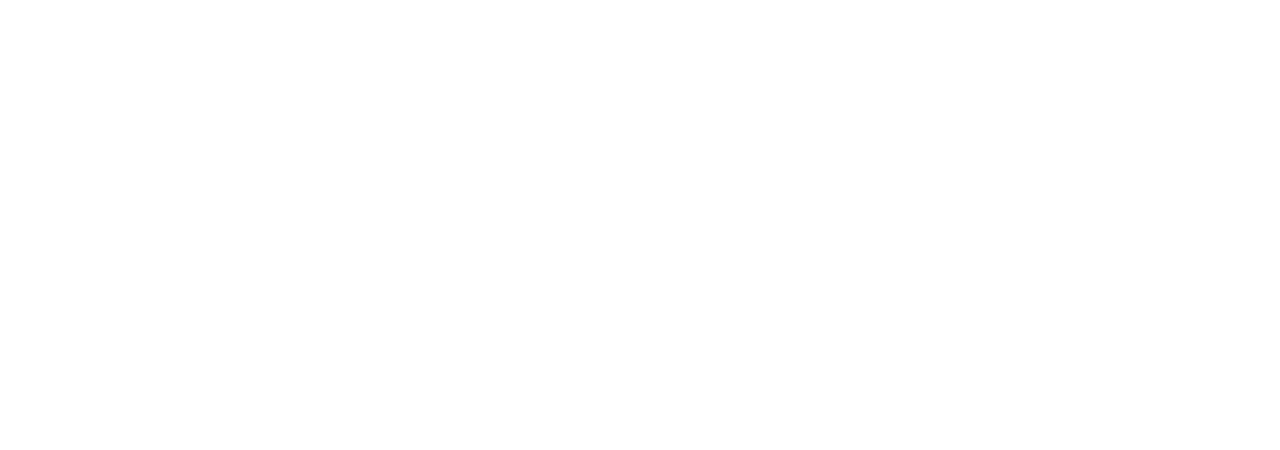
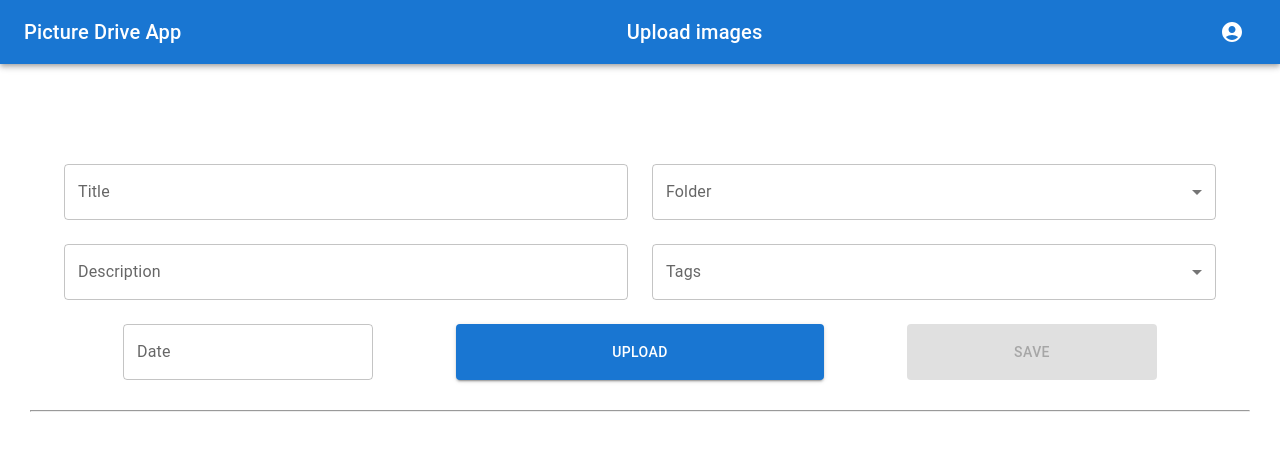
Before and after one commit to n3rwus/2022_TAB_S9_NERWINSKI_CS, a React (Create React App) app in the folder src/clientapp/: page /addPicture/1 in a window 1280 px wide. Shown: the top 450 px of the page. Built offline with nearby package versions, Linux system fonts and the light colour scheme.

Commit message:
Prepare frontend side to upload images

```diff
--- a/src/clientapp/src/App.tsx
+++ b/src/clientapp/src/App.tsx
@@ -26,6 +26,9 @@
 				<Route exact path={'/mainPage'}>
 					<MainPage />
 				</Route>
+				<Route exact path={'/addPicture/:token'} render={(props) => (
+					<AddImage token={props.match.params.token}/>)}
+				/>
 				<Route exact path={'/addPicture'}>
 					<AddImage />
 				</Route>
--- a/src/clientapp/src/components/DatePicker.tsx
+++ b/src/clientapp/src/components/DatePicker.tsx
@@ -4,7 +4,15 @@
 import { LocalizationProvider } from '@mui/x-date-pickers/LocalizationProvider';
 import { DatePicker } from '@mui/x-date-pickers/DatePicker';
 
-const BasicDatePicker = () => {
+interface iBasicDatePicker {
+	onDateChange: React.Dispatch<React.SetStateAction<Date | null>>
+}
+
+const BasicDatePicker = (props: iBasicDatePicker) => {
+	const {
+		onDateChange,
+	} = props;
+
 	const [value, setValue] = React.useState<Date | null>(null);
 
 	return (
@@ -15,6 +23,8 @@
 			value={value}
 			onChange={newValue => {
 				setValue(newValue);
+				onDateChange(newValue);
+				console.log(newValue);
 			}}
 			renderInput={params => <TextField {...params} />}
 		/>
--- a/src/clientapp/src/components/SelectBasic.tsx
+++ b/src/clientapp/src/components/SelectBasic.tsx
@@ -5,20 +5,35 @@
 import FormControl from '@mui/material/FormControl';
 import Select, { SelectChangeEvent } from '@mui/material/Select';
 
-const SelectBasic = () => {
+interface iSelectBasic {
+	folders: string[];
+	onFolderChange: React.Dispatch<React.SetStateAction<string>>;
+}
+
+const SelectBasic = (props: iSelectBasic) => {
+
+	const {
+		folders,
+		onFolderChange,
+	} = props;
+
 	const [folder, setFolder] = React.useState('');
 
 	const handleChange = (event: SelectChangeEvent) => {
 		setFolder(event.target.value);
+		onFolderChange(event.target.value);
 	};
+
+	const menuItems = folders.map(folder => (
+		<MenuItem value={folder}>{folder}</MenuItem>
+	));
 
 	return (
 		<Box sx={{ minWidth: 100 }}>
 		<FormControl fullWidth>
 			<InputLabel id="select-basic-label">{'Folder'}</InputLabel>
 			<Select labelId="select-basic-label" id="select-basic" value={folder} label="Folder" onChange={handleChange}>
-				<MenuItem value={'Spain'}>{'Spain'}</MenuItem>
-				<MenuItem value={'Trips'}>{'Trips'}</MenuItem>
+				{menuItems}
 			</Select>
 		</FormControl>
 		</Box>
--- a/src/clientapp/src/components/SelectTags.tsx
+++ b/src/clientapp/src/components/SelectTags.tsx
@@ -7,6 +7,11 @@
 import FormControl from '@mui/material/FormControl';
 import Select, { SelectChangeEvent } from '@mui/material/Select';
 import Chip from '@mui/material/Chip';
+
+interface iSelectTags {
+	tags: string[];
+	onTagsChange: React.Dispatch<React.SetStateAction<string[]>>;
+}
 
 const ITEM_HEIGHT = 48;
 const ITEM_PADDING_TOP = 8;
@@ -20,25 +25,28 @@
 	},
 };
 
-const tags = ['Holidays', 'Winter'];
-
 function getStyles(tag: string, tagName: readonly string[], theme: Theme) {
 	return {
 		fontWeight: tagName.indexOf(tag) === -1 ? theme.typography.fontWeightRegular : theme.typography.fontWeightMedium,
 	};
 }
 
-const SelectTags = () => {
+const SelectTags = (props: iSelectTags) => {
+	const {
+		tags,
+		onTagsChange,
+	} = props;
+
 	const theme = useTheme();
 	const [tagName, setPersonName] = React.useState<string[]>([]);
 	const handleChange = (event: SelectChangeEvent<typeof tagName>) => {
 		const {
 		target: { value },
 		} = event;
-		setPersonName(
-		// On autofill we get a stringified value.
-		typeof value === 'string' ? value.split(',') : value
-		);
+
+		setPersonName(typeof value === 'string' ? value.split(',') : value);
+		onTagsChange(typeof value === 'string' ? value.split(',') : value);
+
 	};
 
 	return (
--- a/src/clientapp/src/components/TextField.tsx
+++ b/src/clientapp/src/components/TextField.tsx
@@ -8,14 +8,34 @@
 	multiline?: boolean;
 	maxRows?: number;
 	rows?: number;
+	value : string;
+	onChange: React.Dispatch<React.SetStateAction<string>>;
 }
 
 const MyTextField = (props: iTextField) => {
-	const { id, label, fullwidth, multiline, maxRows, rows } = props;
+	const {
+		id,
+		label,
+		fullwidth,
+		multiline,
+		maxRows,
+		rows,
+		value,
+		onChange,
+	} = props;
 
 	return (
 		<React.Fragment>
-			<TextField id={id} label={label} multiline={multiline} maxRows={maxRows} fullWidth={fullwidth} rows={rows} />
+			<TextField
+				id={id}
+				label={label}
+				multiline={multiline}
+				maxRows={maxRows}
+				fullWidth={fullwidth}
+				rows={rows}
+				value={value}
+				onChange={e => onChange(e.target.value)}
+			/>
 		</React.Fragment>
 	);
 };
--- a/src/clientapp/src/pages/AddImage.tsx
+++ b/src/clientapp/src/pages/AddImage.tsx
@@ -9,8 +9,17 @@
 import UploadImageButton from '../components/UploadImageButton';
 import UploadImageCard from '../components/UploadImageCard';
 
-const AddImage = () => {
+interface iAddImage {
+	token ?: string;
+}
+
+const AddImage = (props: iAddImage) => {
 	const [images, setImages] = React.useState<FileList>();
+	const [title, setTitle] = React.useState('');
+	const [description, setDescription] = React.useState('');
+	const [folder, setFolder] = React.useState('');
+	const [tags, setTags] = React.useState<string[]>([]);
+	const [date, setDate] = React.useState<Date | null>(null);
 
 	return (
 		<React.Fragment>
@@ -18,19 +27,41 @@
 			<Box sx={{ flexGrow: 1, width: '90%', mx: 'auto', mt: '100px' }}>
 				<Grid container spacing={3} columnSpacing={{ xs: 1, sm: 2, md: 3 }}>
 				<Grid item xs={12} sm={6} md={6}>
-					<MyTextField id={'title'} label={'Title'} fullwidth={true} />
+					<MyTextField
+						id={'title'}
+						label={'Title'}
+						fullwidth={true}
+						value={title}
+						onChange={setTitle}
+					/>
 				</Grid>
 				<Grid item xs={12} sm={6} md={6}>
-					<SelectBasic />
+					<SelectBasic
+						folders={['Folder 1', 'Folder 2']}
+						onFolderChange={setFolder}
+					/>
 				</Grid>
 				<Grid item xs={12} sm={6} md={6}>
-					<MyTextField id={'description'} label={'Description'} fullwidth={true} multiline={true} maxRows={3} />
+					<MyTextField
+						id={'description'}
+						label={'Description'}
+						fullwidth={true}
+						multiline={true}
+						maxRows={3}
+						value={description}
+						onChange={setDescription}
+					/>
 				</Grid>
 				<Grid item xs={12} sm={6} md={6}>
-					<SelectTags />
+					<SelectTags
+					 	tags={['Tag 1', 'Tag 2', 'Tag 3']}
+						onTagsChange={setTags}
+					/>
 				</Grid>
 				<Grid item xs={12} sm={12} md={4} textAlign="center">
-					<BasicDatePicker />
+					<BasicDatePicker
+						onDateChange={setDate}
+					/>
 				</Grid>
 				<Grid item xs={12} sm={12} md={4} textAlign="center">
 					<UploadImageButton multiple={true} handleImages={setImages} />
--- a/src/clientapp/src/pages/MainPage.tsx
+++ b/src/clientapp/src/pages/MainPage.tsx
@@ -8,13 +8,17 @@
 }
 
 const MainPage = (props: iMainPage) => {
+	const {
+		token,
+	} = props;
+
 	return (
 		<React.Fragment>
 			<Navbar />
 			<Box sx={{ flexGrow: 1, width: '75%', mx: 'auto', mt: '100px' }}>
 				<Grid container spacing={10} columnSpacing={{ xs: 1, sm: 2, md: 3 }}>
 					<Grid item xs={12} sm={12} md={6}>
-						<Tile text={'Add Picture'} linkTo={'/addPicture'} />
+						<Tile text={'Add Picture'} linkTo={'/addPicture/' + token} />
 					</Grid>
 					<Grid item xs={12} sm={12} md={6}>
 						<Tile text={'Gallery'} linkTo={'/gallery'} />
--- a/src/clientapp/src/pages/loginSites/SingIn.tsx
+++ b/src/clientapp/src/pages/loginSites/SingIn.tsx
@@ -11,7 +11,6 @@
 import Typography from '@mui/material/Typography';
 import { createTheme, ThemeProvider } from '@mui/material/styles';
 import { AuthenticationDataProvider } from '../../data/AuthenticationDataProvider';
-import { Redirect, withRouter } from 'react-router-dom';
 
 function Copyright(props: any) {
 return (
```
Lines whose indentation alone changed are shown as unchanged.
